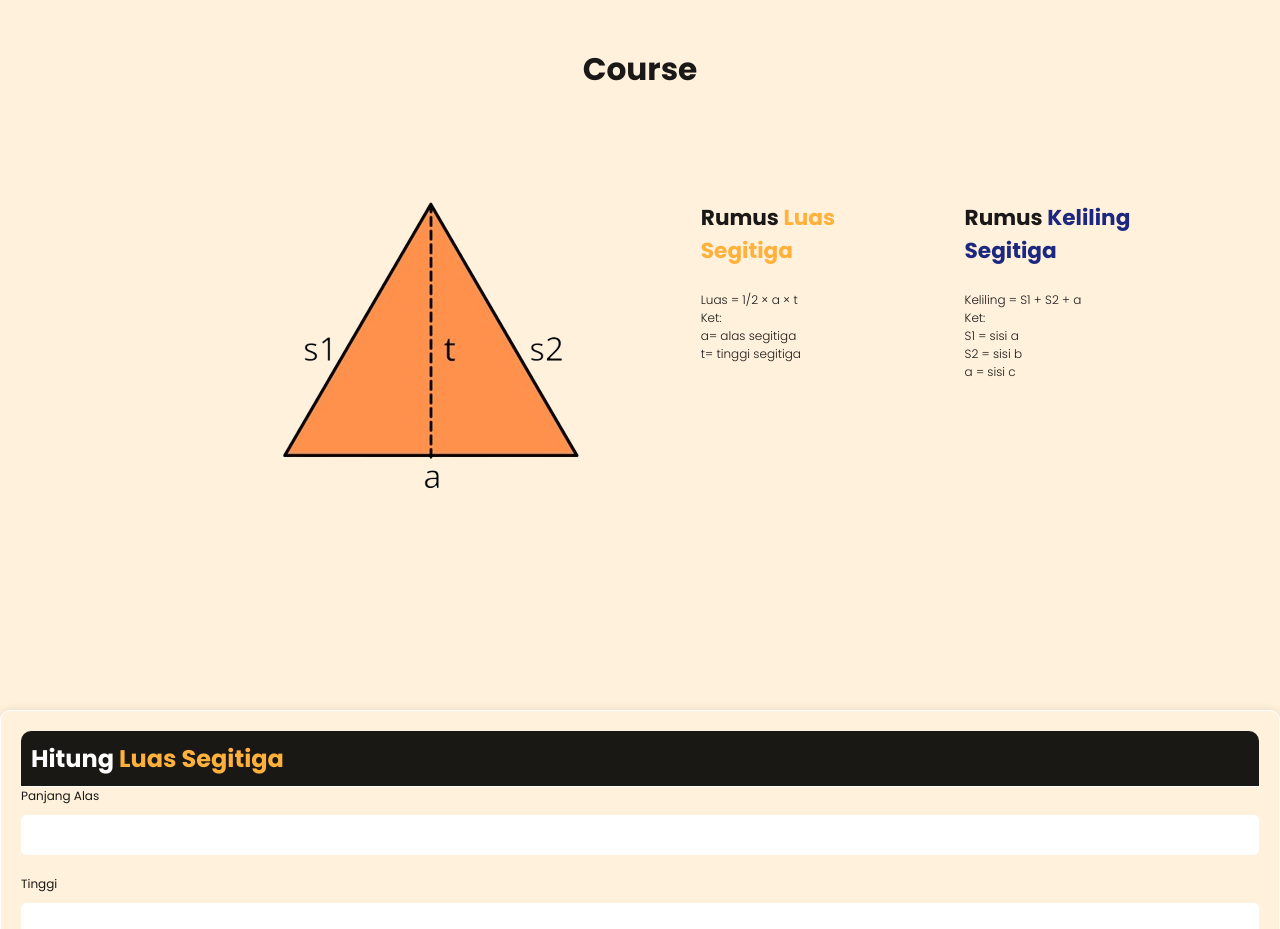
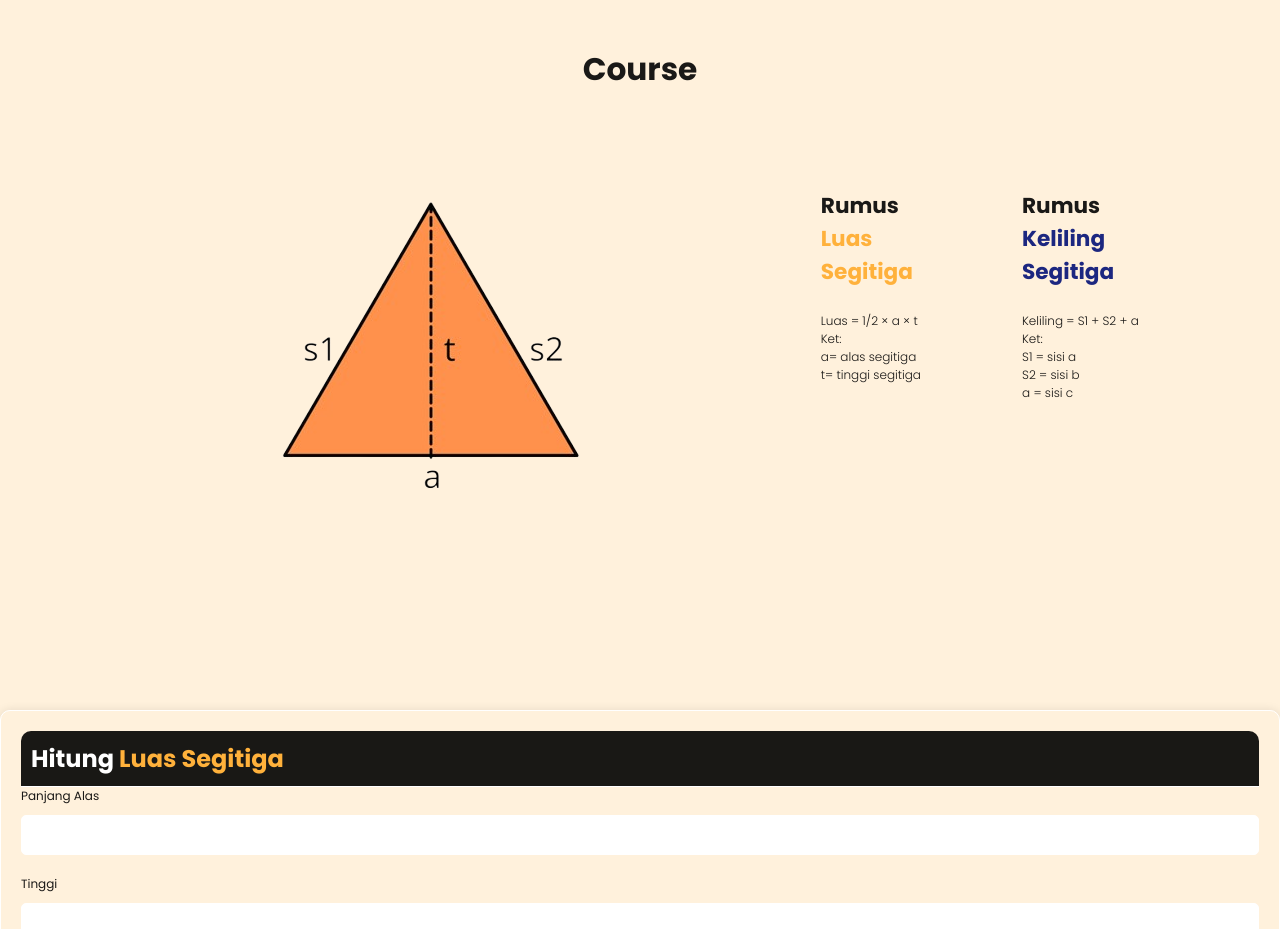
Before and after one commit to revou-fundamental-course/02-sept-24-asepjamaludinn, a plain HTML site: page index.html in a window 1280 px wide. Shown: the part 1580-2509 px from the top of the page. Drawn offline with nearby package versions, Linux system fonts and the light colour scheme.

Commit message:
Create css

```diff
--- a/css/styles.css
+++ b/css/styles.css
@@ -197,13 +197,13 @@ body {
 }
 
 .course .formula-luas {
-  padding-top: 6rem;
-  margin-left: -3rem;
+  padding-top: 5rem;
+  margin-left: 7rem;
 }
 
 .course .formula-keliling {
-  padding-top: 6rem;
-  margin-left: 8rem;
+  padding-top: 5rem;
+  margin-left: 7rem;
 }
 
 .course .soal-mtk .formula-luas h3 {
```
